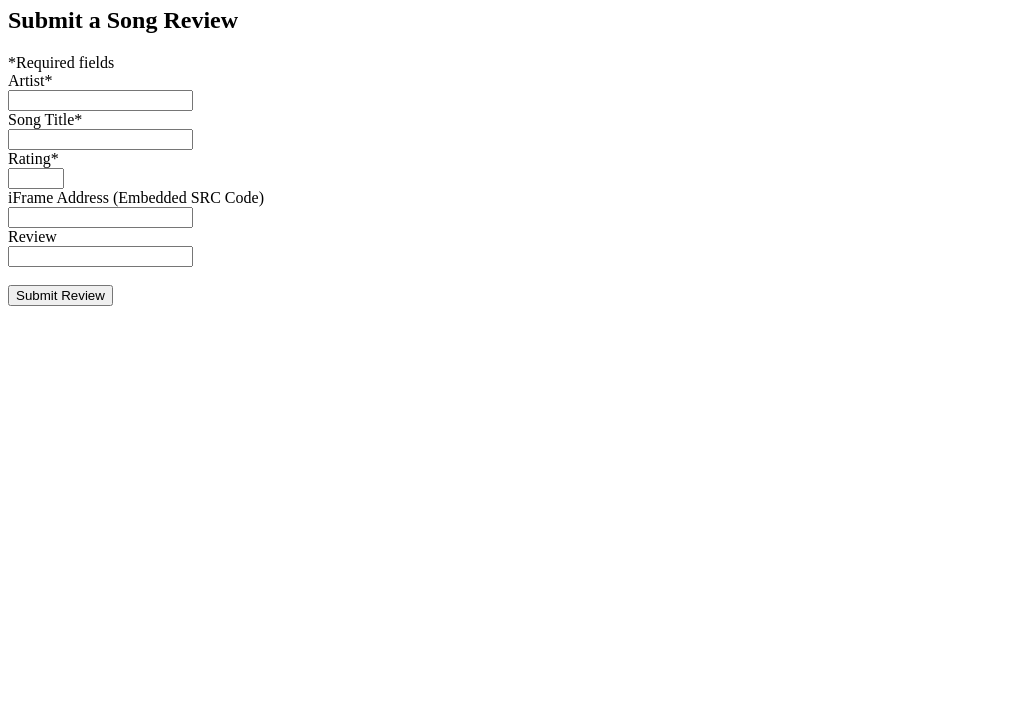
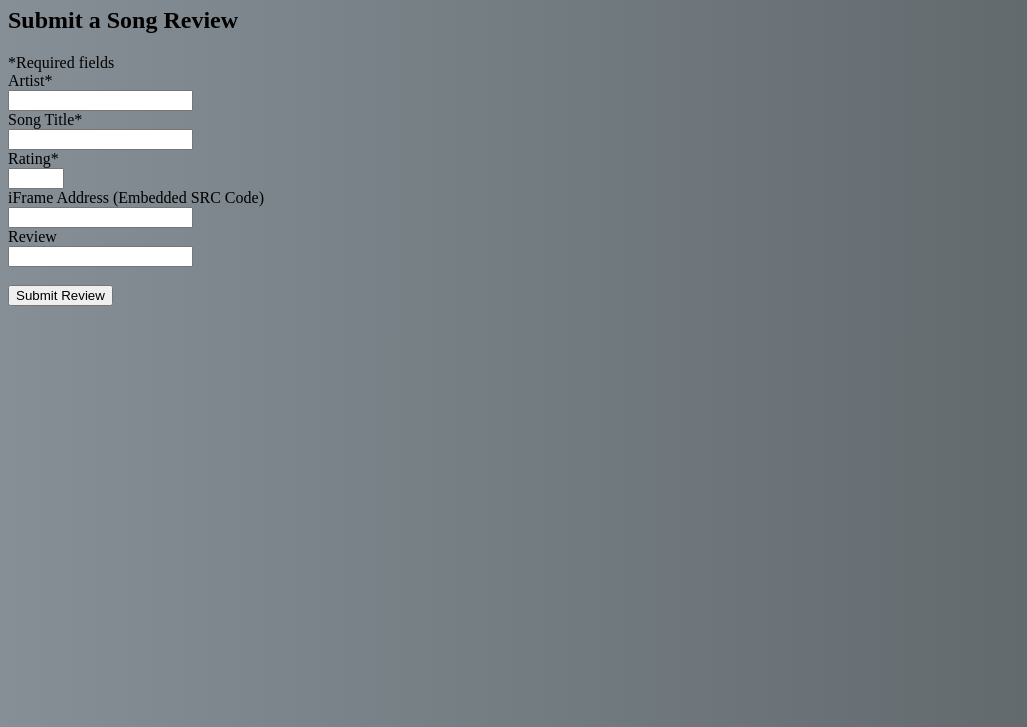
Before and after one commit to jmuhlenberg/MERN_CRUD_App, a website: page public/index.html in a window 1280 px wide. Shown: the part 73-800 px from the top of the page, without its empty margins (0-1027 px from the left). Drawn offline with nearby package versions, Linux system fonts and the light colour scheme; no server answers.

Commit message:
css added

```diff
--- a/public/master.css
+++ b/public/master.css
@@ -1,3 +1,5 @@
+body{
+background-image: linear-gradient(to right, #868f96 0%, #596164 100%);}
 h1{
   text-align: center;
   text-shadow: 1px 1px 2px darkred;
```
